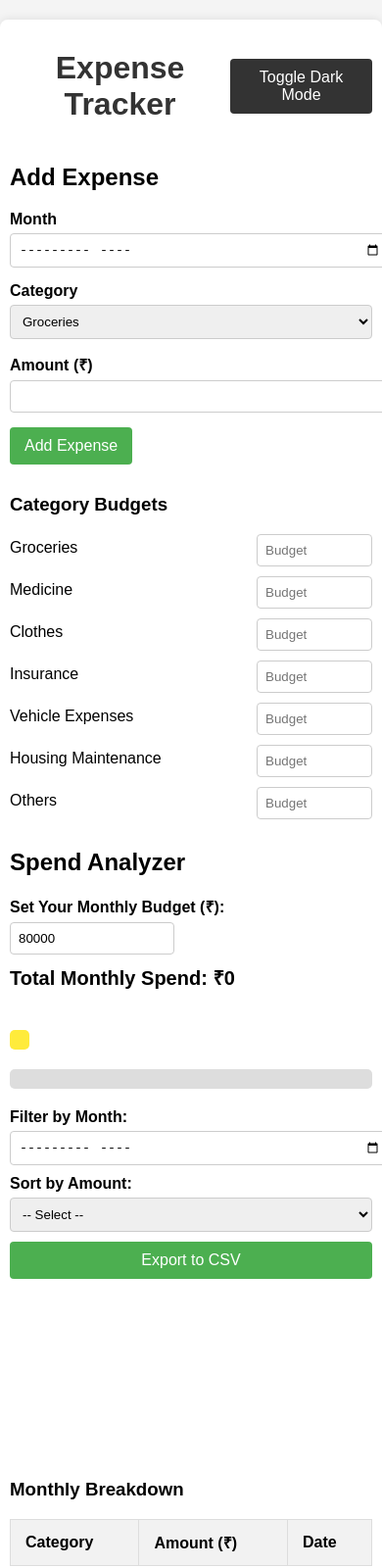
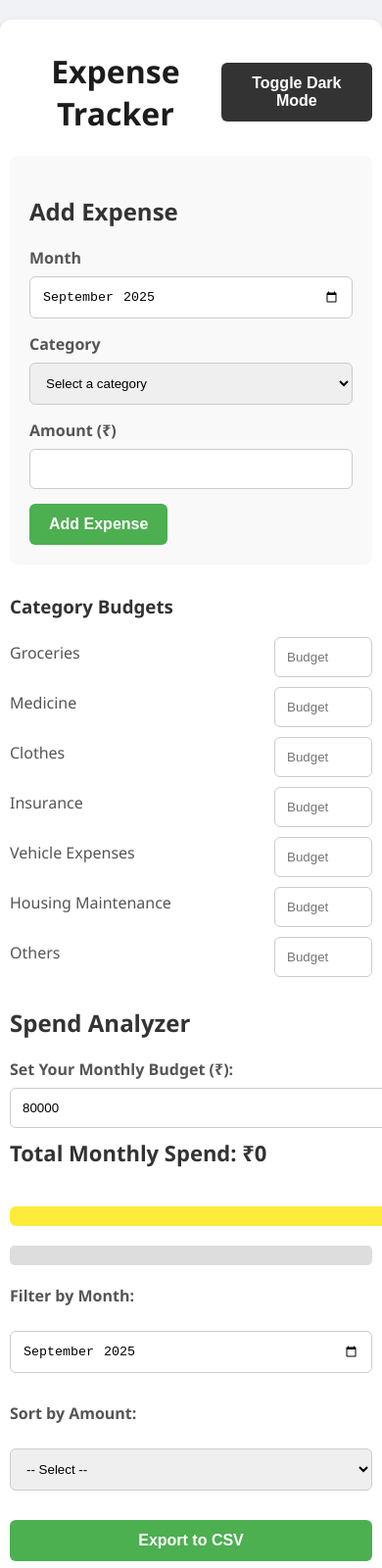
Before and after one commit to Madhu-712/Trackexpenses-App-using-Gemini-CLI, a website: page public/index.html in a window 390 px wide. Shown: the top 1600 px of the page at 98% size. Drawn offline with nearby package versions, Linux system fonts and the light colour scheme; no server answers.

Commit message:
Resolve UX/UI Improvement Suggestions

```diff
--- a/public/index.html
+++ b/public/index.html
@@ -1,4 +1,3 @@
-
 <!DOCTYPE html>
 <html lang="en">
 <head>
@@ -23,6 +22,7 @@
         <div class="form-group">
           <label for="category">Category</label>
           <select id="category" required>
+            <option value="" disabled selected>Select a category</option>
             <option value="Groceries">Groceries</option>
             <option value="Medicine">Medicine</option>
             <option value="Clothes">Clothes</option>
@@ -43,6 +43,10 @@
     <div class="category-budgets">
       <h3>Category Budgets</h3>
       <div id="category-budget-list"></div>
+    </div>
+
+    <div class="loader-container" id="loader" style="display: none;">
+      <div class="loader"></div>
     </div>
 
     <div class="dashboard">
--- a/public/script.js
+++ b/public/script.js
@@ -1,4 +1,3 @@
-
 document.addEventListener('DOMContentLoaded', () => {
   const expenseForm = document.getElementById('expense-form');
   const expenseList = document.getElementById('expense-list');
@@ -14,6 +13,7 @@ document.addEventListener('DOMContentLoaded', () => {
   const expenseChartCanvas = document.getElementById('expense-chart').getContext('2d');
   const darkModeToggle = document.getElementById('dark-mode-toggle');
   const exportCsvButton = document.getElementById('export-csv');
+  const loader = document.getElementById('loader');
 
   let expenses = [];
   let expenseChart;
@@ -30,6 +30,14 @@ document.addEventListener('DOMContentLoaded', () => {
     'Housing Maintenance',
     'Others'
   ];
+
+  // Set month input to current month
+  const today = new Date();
+  const month = today.getMonth() + 1;
+  const year = today.getFullYear();
+  const monthString = `${year}-${month.toString().padStart(2, '0')}`;
+  document.getElementById('month').value = monthString;
+  filterMonth.value = monthString;
 
   // Render category budget inputs
   const renderCategoryBudgets = () => {
@@ -60,12 +68,18 @@ document.addEventListener('DOMContentLoaded', () => {
 
   // Fetch expenses from the server
   const fetchExpenses = async () => {
+    showLoader();
     try {
       const response = await fetch('/api/expenses');
+      if (!response.ok) {
+        throw new Error('Failed to fetch expenses.');
+      }
       expenses = await response.json();
       renderExpenses();
     } catch (error) {
-      console.error('Error fetching expenses:', error);
+      showError(error.message);
+    } finally {
+      hideLoader();
     }
   };
 
@@ -190,11 +204,14 @@ document.addEventListener('DOMContentLoaded', () => {
       categorySpends[expense.category] += expense.amount;
     });
 
-    for (const category in categorySpends) {
-      const percentage = (categorySpends[category] / totalSpend) * 100;
+    const sortedCategories = Object.keys(categorySpends).sort((a, b) => categorySpends[b] - categorySpends[a]);
+
+    if (sortedCategories.length > 0) {
+      const highestSpendingCategory = sortedCategories[0];
+      const percentage = (categorySpends[highestSpendingCategory] / totalSpend) * 100;
       if (percentage > 25) {
         const tip = document.createElement('li');
-        tip.textContent = `You are spending a lot on ${category}. Consider reducing these expenses.`;
+        tip.textContent = `You are spending a lot on ${highestSpendingCategory} (${percentage.toFixed(2)}% of your total spend). Consider reducing these expenses.`;
         spendingTipsList.appendChild(tip);
       }
     }
@@ -217,6 +234,12 @@ document.addEventListener('DOMContentLoaded', () => {
       date: new Date().toISOString()
     };
 
+    if (!newExpense.category) {
+      showError('Please select a category.');
+      return;
+    }
+
+    showLoader();
     try {
       const response = await fetch('/api/expenses', {
         method: 'POST',
@@ -230,11 +253,14 @@ document.addEventListener('DOMContentLoaded', () => {
         expenses.push(await response.json());
         renderExpenses();
         expenseForm.reset();
+        document.getElementById('month').value = monthString; // Reset month to current
       } else {
-        console.error('Error adding expense:', await response.text());
+        throw new Error('Error adding expense.');
       }
     } catch (error) {
-      console.error('Error adding expense:', error);
+      showError(error.message);
+    } finally {
+      hideLoader();
     }
   });
 
@@ -306,6 +332,18 @@ document.addEventListener('DOMContentLoaded', () => {
     }
   }
 
+  const showLoader = () => {
+    loader.style.display = 'flex';
+  }
+
+  const hideLoader = () => {
+    loader.style.display = 'none';
+  }
+
+  const showError = (message) => {
+    alert(message);
+  }
+
   // Initial fetch
   fetchExpenses();
   renderCategoryBudgets();
--- a/public/style.css
+++ b/public/style.css
@@ -1,8 +1,9 @@
-
 body {
-  font-family: sans-serif;
+  font-family: 'Segoe UI', Tahoma, Geneva, Verdana, sans-serif;
   margin: 0;
-  background-color: #f4f4f4;
+  background-color: #f0f2f5;
+  color: #333;
+  transition: background-color 0.3s, color 0.3s;
 }
 
 .container {
@@ -10,17 +11,22 @@ body {
   margin: 20px auto;
   padding: 20px;
   background-color: #fff;
-  border-radius: 8px;
-  box-shadow: 0 0 10px rgba(0, 0, 0, 0.1);
+  border-radius: 12px;
+  box-shadow: 0 4px 12px rgba(0, 0, 0, 0.1);
+  transition: background-color 0.3s;
 }
 
 h1 {
   text-align: center;
-  color: #333;
+  color: #1c1c1c;
+  font-weight: 600;
 }
 
 .form-container {
   margin-bottom: 30px;
+  padding: 20px;
+  background-color: #f9f9f9;
+  border-radius: 8px;
 }
 
 .form-group {
@@ -29,27 +35,43 @@ h1 {
 
 label {
   display: block;
-  margin-bottom: 5px;
-  font-weight: bold;
+  margin-bottom: 8px;
+  font-weight: 600;
+  color: #555;
 }
 
 input[type="month"],
 input[type="number"],
 select {
   width: 100%;
-  padding: 8px;
+  padding: 12px;
   border: 1px solid #ccc;
-  border-radius: 4px;
+  border-radius: 6px;
+  box-sizing: border-box;
+  transition: border-color 0.3s;
+}
+
+input[type="month"]:focus,
+input[type="number"]:focus,
+select:focus {
+  border-color: #4CAF50;
+  outline: none;
 }
 
 button {
   background-color: #4CAF50;
   color: white;
-  padding: 10px 15px;
+  padding: 12px 20px;
   border: none;
-  border-radius: 4px;
+  border-radius: 6px;
   cursor: pointer;
   font-size: 16px;
+  font-weight: 600;
+  transition: background-color 0.3s;
+}
+
+button:hover {
+  background-color: #45a049;
 }
 
 .category-budgets {
@@ -71,10 +93,6 @@ button {
   width: 100px;
 }
 
-button:hover {
-  background-color: #45a049;
-}
-
 .dashboard {
   margin-top: 30px;
 }
@@ -84,17 +102,20 @@ button:hover {
   justify-content: space-between;
   align-items: center;
   margin-bottom: 20px;
+  flex-wrap: wrap;
 }
 
 .total-spend {
-  font-size: 20px;
-  font-weight: bold;
+  font-size: 22px;
+  font-weight: 700;
+  color: #333;
 }
 
 .budget-alert {
-  padding: 10px;
-  border-radius: 5px;
-  font-weight: bold;
+  padding: 10px 15px;
+  border-radius: 6px;
+  font-weight: 600;
+  text-align: center;
 }
 
 .budget-alert.exceeded {
@@ -103,16 +124,22 @@ button:hover {
 }
 
 .predictive-alert {
-  padding: 10px;
-  border-radius: 5px;
-  font-weight: bold;
+  padding: 10px 15px;
+  border-radius: 6px;
+  font-weight: 600;
   background-color: #ffeb3b;
   color: #333;
   margin-top: 10px;
+  width: 100%;
+  text-align: center;
 }
 
 .filters {
   margin-bottom: 20px;
+  display: flex;
+  gap: 20px;
+  align-items: center;
+  flex-wrap: wrap;
 }
 
 .chart-container {
@@ -126,13 +153,14 @@ button:hover {
 
 .expense-table th,
 .expense-table td {
-  padding: 12px 15px;
+  padding: 14px 18px;
   border: 1px solid #ddd;
   text-align: left;
 }
 
 .expense-table th {
   background-color: #f2f2f2;
+  font-weight: 600;
 }
 
 .spending-tips {
@@ -146,9 +174,10 @@ button:hover {
 
 .spending-tips li {
   margin-bottom: 10px;
-  padding: 10px;
-  background-color: #f9f9f9;
-  border-left: 4px solid #4CAF50;
+  padding: 15px;
+  background-color: #e7f3ff;
+  border-left: 5px solid #2196F3;
+  border-radius: 4px;
 }
 
 .header {
@@ -160,21 +189,17 @@ button:hover {
 #dark-mode-toggle {
   background-color: #333;
   color: white;
-  padding: 10px 15px;
-  border: none;
-  border-radius: 4px;
-  cursor: pointer;
-  font-size: 16px;
 }
 
+/* Dark Mode */
 body.dark-mode {
   background-color: #121212;
-  color: #fff;
+  color: #e0e0e0;
 }
 
 body.dark-mode .container {
   background-color: #1e1e1e;
-  box-shadow: 0 0 10px rgba(255, 255, 255, 0.1);
+  box-shadow: 0 4px 12px rgba(255, 255, 255, 0.1);
 }
 
 body.dark-mode h1,
@@ -183,15 +208,19 @@ body.dark-mode h3 {
   color: #fff;
 }
 
-body.dark-mode .form-group label {
-  color: #fff;
+body.dark-mode .form-container {
+  background-color: #2a2a2a;
+}
+
+body.dark-mode label {
+  color: #e0e0e0;
 }
 
 body.dark-mode input[type="month"],
 body.dark-mode input[type="number"],
 body.dark-mode select {
   background-color: #333;
-  color: #fff;
+  color: #e0e0e0;
   border-color: #555;
 }
 
@@ -200,12 +229,34 @@ body.dark-mode .expense-table th {
 }
 
 body.dark-mode .expense-table td {
-  border-color: #555;
+  border-color: #444;
 }
 
 body.dark-mode .spending-tips li {
-  background-color: #333;
-  border-left-color: #4CAF50;
+  background-color: #2a2a2a;
+  border-left-color: #2196F3;
+}
+
+/* Loader */
+.loader-container {
+  display: flex;
+  justify-content: center;
+  align-items: center;
+  height: 100px;
+}
+
+.loader {
+  border: 6px solid #f3f3f3;
+  border-top: 6px solid #4CAF50;
+  border-radius: 50%;
+  width: 50px;
+  height: 50px;
+  animation: spin 1s linear infinite;
+}
+
+@keyframes spin {
+  0% { transform: rotate(0deg); }
+  100% { transform: rotate(360deg); }
 }
 
 @media (max-width: 768px) {
@@ -215,7 +266,7 @@ body.dark-mode .spending-tips li {
 
   .dashboard-header {
     flex-direction: column;
-    align-items: flex-start;
+    align-items: stretch;
   }
 
   .total-spend {
@@ -227,7 +278,7 @@ body.dark-mode .spending-tips li {
   }
 
   #budget-input {
-    width: 150px;
+    width: 100%;
   }
 
   .progress-container {
@@ -248,8 +299,8 @@ body.dark-mode .spending-tips li {
   }
 
   .filters {
-    display: flex;
     flex-direction: column;
+    align-items: stretch;
   }
 
   .filters label {
```
